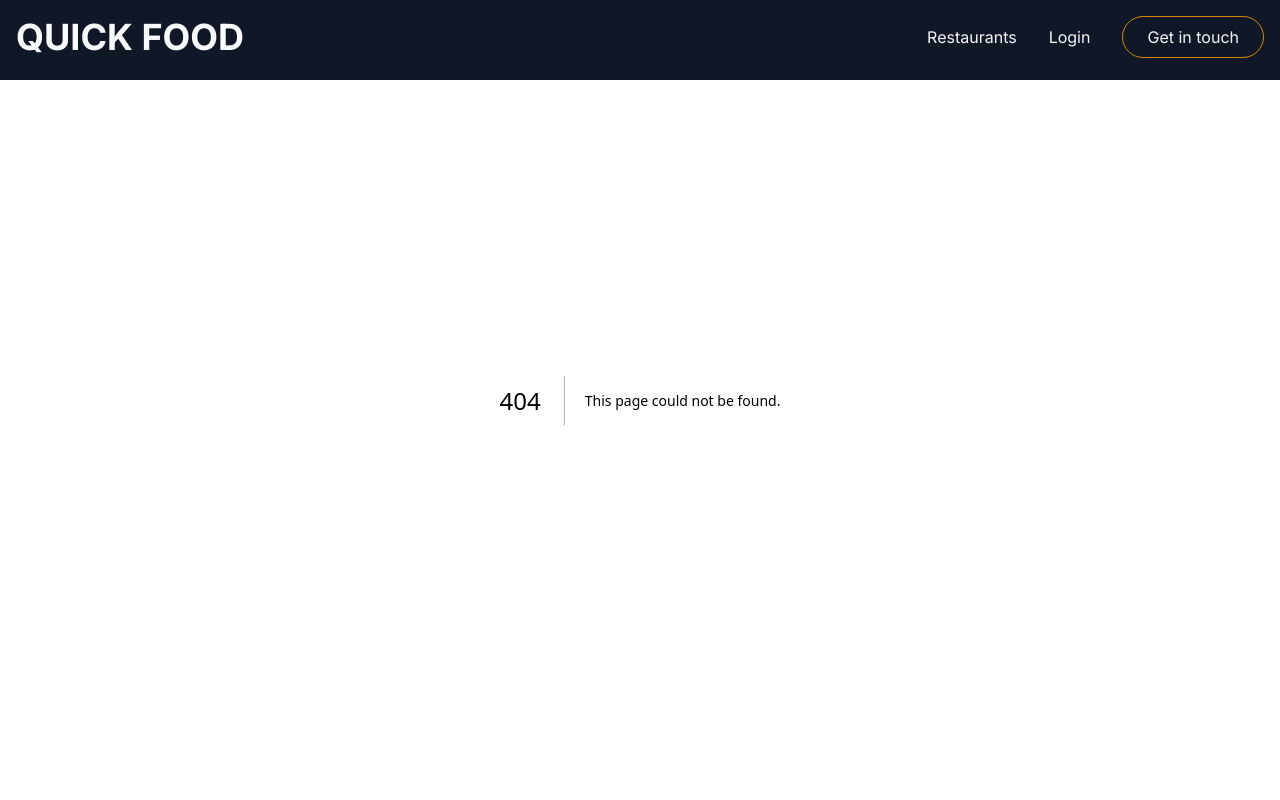
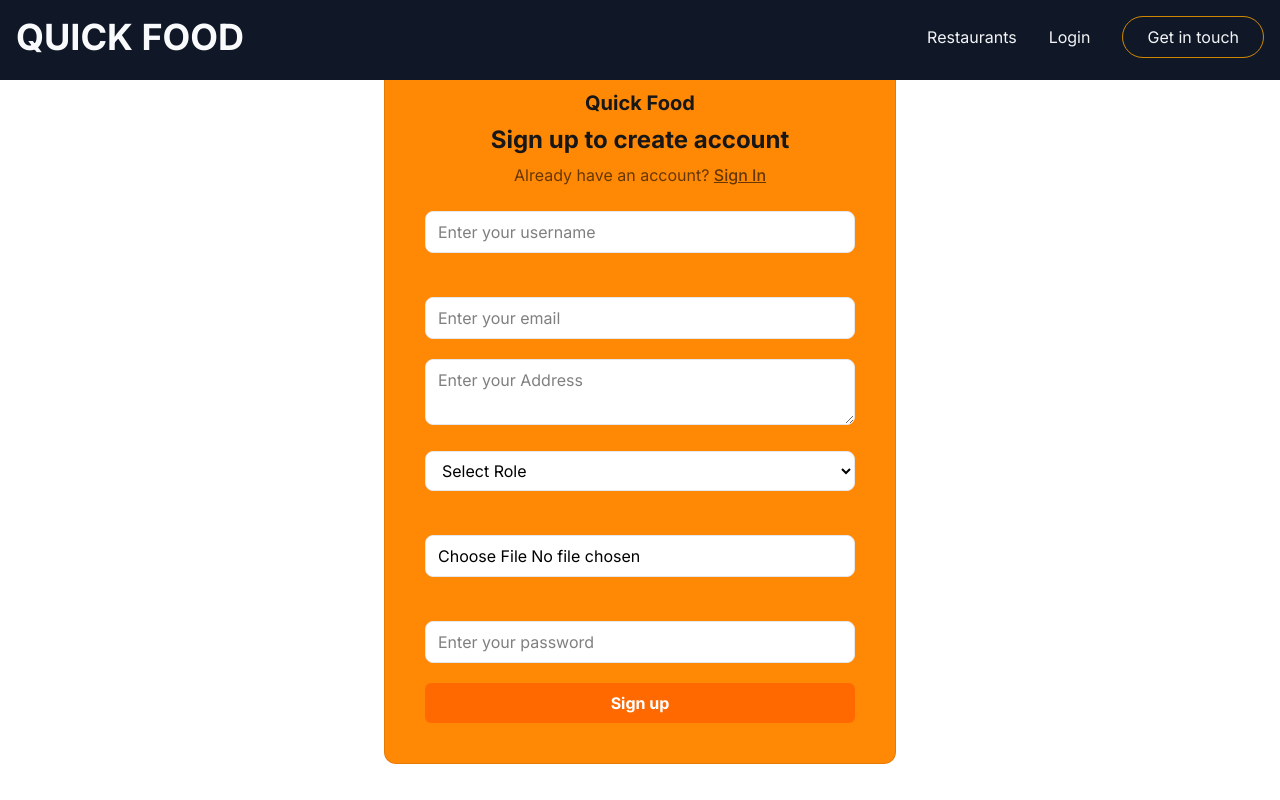
Before and after one commit to shadullah/online-restaurant-front, a Next.js app: page /signup in a window 1280 px wide. Before the commit this address had no page. Shown: the top 800 px of the page. Built offline with nearby package versions, Linux system fonts and the light colour scheme.

Commit message:
signup function works perfectly

```diff
--- a/src/app/login/page.tsx
+++ b/src/app/login/page.tsx
@@ -23,7 +23,7 @@ const LoginPage = () => {
         email: data.email,
         password: data.password,
       });
-      console.log(res.data);
+      //   console.log(res.data);
 
       if (!res.data?.user_id) {
         throw new Error("Login failed: User ID not found in response");
@@ -65,7 +65,7 @@ const LoginPage = () => {
           <p className="mt-2 text-center text-base text-black/60">
             Don&apos;t have any account?&nbsp;
             <Link
-              href="/register"
+              href="/signup"
               className="font-medium text-primary transition-all duration-200 underline"
             >
               Sign Up
@@ -92,7 +92,7 @@ const LoginPage = () => {
               />
               <button
                 type="submit"
-                className="w-full bg-orange-500 rounded-md py-2 font-bold text-white"
+                className="w-full bg-orange-500 rounded-md py-2 font-bold text-white cursor-pointer"
               >
                 Sign in
               </button>
--- /dev/null
+++ b/src/app/signup/page.tsx
@@ -0,0 +1,187 @@
+"use client";
+import Input from "@/Components/shared/Input/Input";
+import axios from "axios";
+import Link from "next/link";
+import { useRouter } from "next/navigation";
+import { useState } from "react";
+import { useForm, SubmitHandler } from "react-hook-form";
+import toast from "react-hot-toast";
+
+interface SignupForm {
+  username: string;
+  email: string;
+  address: string;
+  password: string;
+  image: string;
+  user_type: boolean;
+}
+
+const SignupPage = () => {
+  const {
+    register,
+    handleSubmit,
+    reset,
+    formState: { errors },
+  } = useForm<SignupForm>();
+  const [error, setErr] = useState<string | null>("");
+  const navigate = useRouter();
+
+  //   const password = watch("password");
+
+  const create: SubmitHandler<SignupForm> = async (data) => {
+    setErr("");
+    try {
+      const userReg = await axios.post(
+        "/api/users",
+        {
+          username: data.username,
+          email: data.email,
+          address: data.address,
+          image: data.image,
+          user_type: data.user_type,
+          password: data.password,
+        },
+        {
+          headers: {
+            "Content-Type": "multipart/form-data",
+          },
+        }
+      );
+      console.log("Registration successfull", userReg.data);
+      navigate.push("/login");
+      toast.success("registration complete, Login now!!", { duration: 3000 });
+      reset();
+    } catch (error) {
+      console.log(error);
+    }
+  };
+
+  return (
+    <div>
+      <div className="flex items-center justify-center my-12">
+        <div
+          className={`mx-auto w-full max-w-lg bg-orange-400 rounded-xl p-10 border border-black/10`}
+        >
+          <div className="mb-2 flex justify-center">
+            <span className="inline-block w-full text-xl text-center font-bold">
+              Quick Food
+            </span>
+          </div>
+          <h2 className="text-center text-2xl font-bold leading-tight">
+            Sign up to create account
+          </h2>
+          <p className="mt-2 text-center text-base text-black/60">
+            Already have an account?&nbsp;
+            <Link
+              href="/login"
+              className="font-medium text-primary transition-all duration-200 underline"
+            >
+              Sign In
+            </Link>
+          </p>
+          {error && <p className="text-red-600 mt-8 text-center">{error}</p>}
+
+          <form onSubmit={handleSubmit(create)}>
+            <div className="space-y-5">
+              <Input
+                label="Username: "
+                placeholder="Enter your username"
+                type="name"
+                {...register("username", {
+                  required: true,
+                })}
+              />
+              {errors.username && (
+                <p>
+                  {errors.username.message && String(errors.username.message)}
+                </p>
+              )}
+
+              <Input
+                label="Email: "
+                placeholder="Enter your email"
+                type="email"
+                {...register("email", {
+                  required: true,
+                  validate: {
+                    matchPatern: (value) =>
+                      /^\w+([.-]?\w+)*@\w+([.-]?\w+)*(\.\w{2,3})+$/.test(
+                        value
+                      ) || "Email address must be a valid address",
+                  },
+                })}
+              />
+              {errors.email && (
+                <p>{errors.email.message && String(errors.email.message)}</p>
+              )}
+
+              <textarea
+                // type="text"
+                placeholder="Enter your Address"
+                className="px-3 py-2 rounded-lg bg-white text-black outline-none focus:bg-gray-50 duration-200 border border-gray-200 w-full "
+                {...register("address", {
+                  required: true,
+                })}
+              />
+              {errors.address && (
+                <p>
+                  {errors.address.message && String(errors.address.message)}
+                </p>
+              )}
+
+              {/* <label className="block text-gray-900 font-semibold">
+                Select User Type:
+              </label> */}
+              <select
+                {...register("user_type", { required: true })}
+                className="px-3 py-2 rounded-lg bg-white text-black outline-none focus:bg-gray-50 duration-200 border border-gray-200 w-full "
+              >
+                <option value="">Select Role</option>
+                <option value="User">User</option>
+                <option value="Owner">Owner</option>
+              </select>
+              {errors.user_type && (
+                <p className="text-red-600">{errors.user_type.message}</p>
+              )}
+
+              <Input
+                label="Image: "
+                type="file"
+                placeholder="Enter your image"
+                {...register("image", {
+                  required: true,
+                })}
+              />
+              {errors.image && (
+                <p>{errors.image.message && String(errors.image.message)}</p>
+              )}
+
+              <Input
+                label="Password: "
+                type="password"
+                placeholder="Enter your password"
+                {...register("password", {
+                  required: true,
+                })}
+              />
+              {errors.password && (
+                <p>
+                  {errors.password.message && String(errors.password.message)}
+                </p>
+              )}
+
+              <button
+                type="submit"
+                className="w-full bg-orange-500 rounded-md py-2 font-bold text-white cursor-pointer"
+              >
+                Sign up
+              </button>
+            </div>
+          </form>
+        </div>
+      </div>
+    </div>
+  );
+};
+
+export default SignupPage;
```
